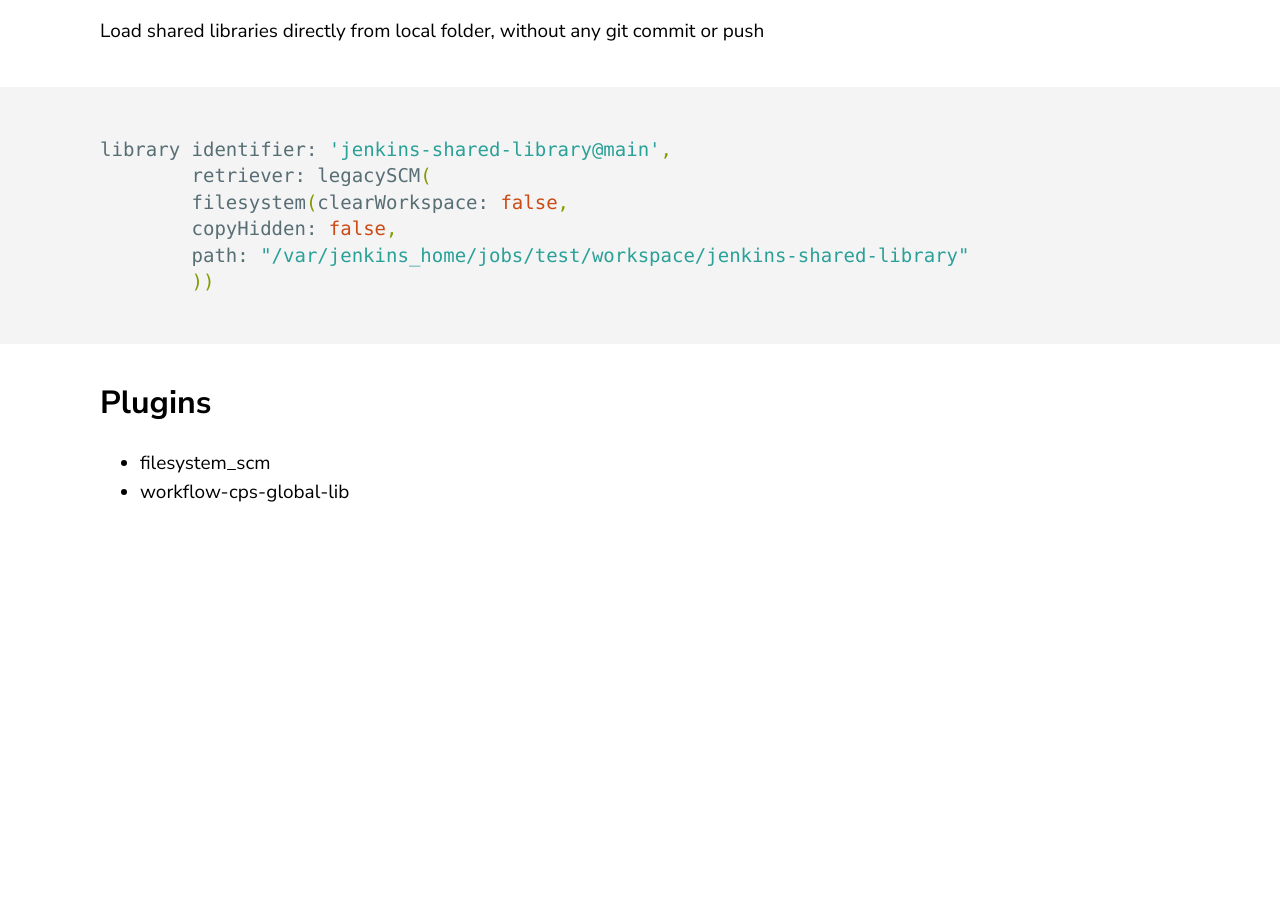
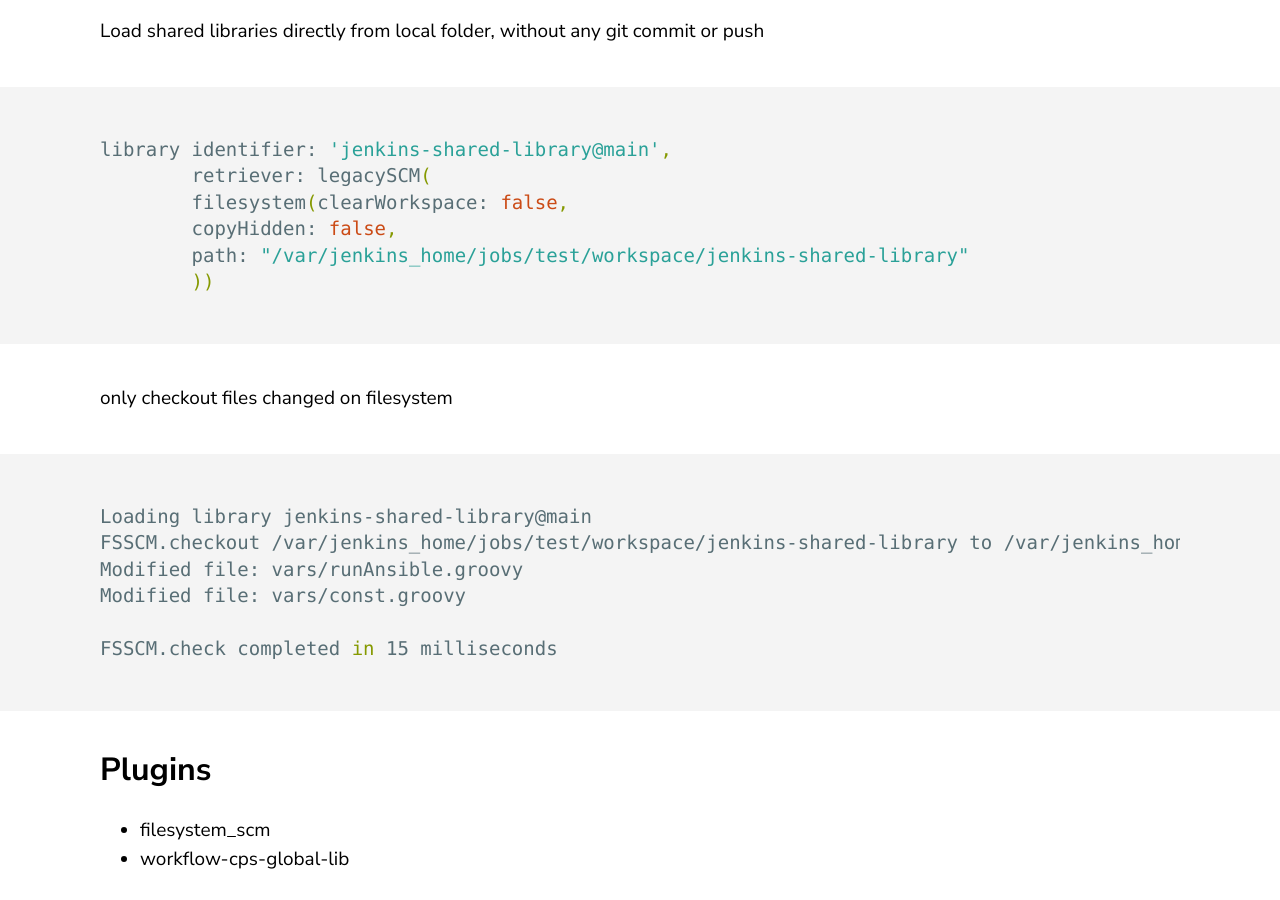
Before and after one commit to xiviwo/xiviwo.github.io, a Jekyll site: the page built from _posts/2022-3-29-how-to-load-jenkins-shared-lib-from-filesystem.md, in a window 1280 px wide and 900 px high, scrolled down 577 px. Built offline with Jekyll 4.4.1, drawn with Linux system fonts in a browser that asks for light colours; comment, search, counter and statistics services are not loaded; before the commit the page ends 1110 px from its top, so only the background shows below that.

Commit message:
new comment

````diff
--- a/_posts/2022-3-29-how-to-load-jenkins-shared-lib-from-filesystem.md
+++ b/_posts/2022-3-29-how-to-load-jenkins-shared-lib-from-filesystem.md
@@ -16,6 +16,16 @@ library identifier: 'jenkins-shared-library@main',
         path: "/var/jenkins_home/jobs/test/workspace/jenkins-shared-library"
         ))
 ```
+only checkout files changed on filesystem
+```sh
+Loading library jenkins-shared-library@main
+FSSCM.checkout /var/jenkins_home/jobs/test/workspace/jenkins-shared-library to /var/jenkins_home/jobs/JenkinsFile/workspace@libs/277d200e682d6310644351b261dcc177e58ee098cb099d7d682af7825c7d31c6
+Modified file: vars/runAnsible.groovy
+Modified file: vars/const.groovy
+
+FSSCM.check completed in 15 milliseconds
+```
+
 ## Plugins
 
 - filesystem_scm
````
